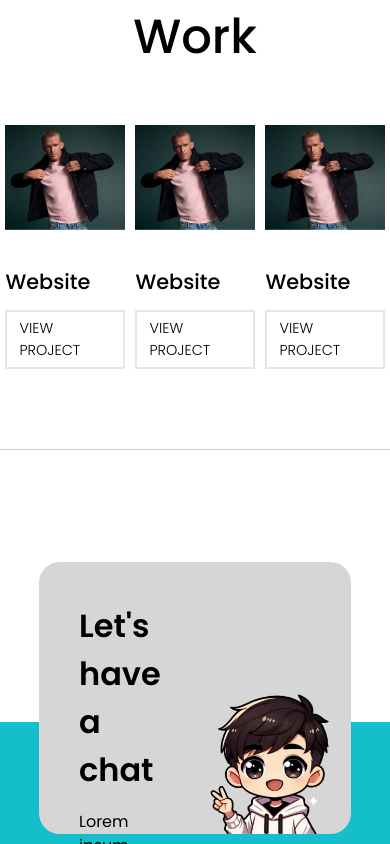
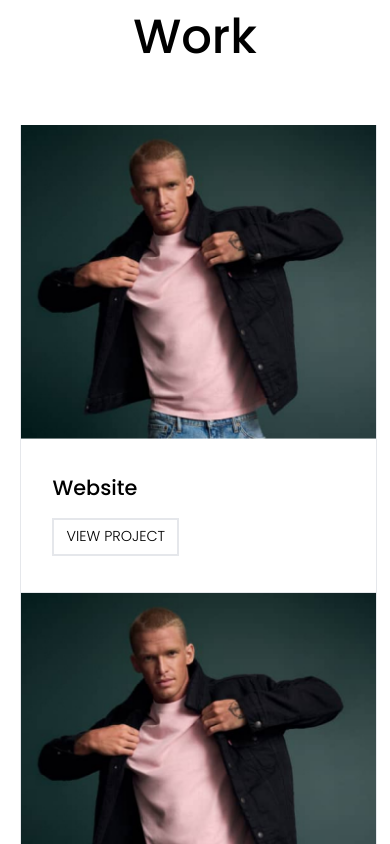
Before and after one commit to TCB2307/tcb2307.github.io, a React (Vite) app: page / in a window 390 px wide. Shown: the part 3460-4304 px from the top of the page. Built offline with nearby package versions, Linux system fonts and the light colour scheme.

Commit message:
responsive for work

```diff
--- a/src/components/Work.jsx
+++ b/src/components/Work.jsx
@@ -2,14 +2,14 @@ import img02 from "../images/img02.jpg";
 
 function WorkDetail() {
   return (
-    <div className="flex flex-col w-11/12">
-      <div className="flex justify-center">
-        <img src={img02} alt="logo" className="w-11/12" />
+    <div className="flex flex-col w-11/12 skill-m:mx-[5%]">
+      <div className="flex justify-center skill-m:border-l-[1px] skill-m:border-r-[1px]">
+        <img src={img02} alt="logo" className="w-11/12 skill-m:w-full" />
       </div>
-      <div className="flex justify-center text-4xl font-medium pb-2 pt-8">
+      <div className="flex justify-center text-4xl font-medium pb-2 pt-8 skill-m:pl-[5%] skill-m:pt-[8%] skill-m:pb-[3%] skill-m:border-l-[1px] skill-m:border-r-[1px]">
         <div className="w-11/12 text-[1.3rem]">Website</div>
       </div>
-      <div className="flex justify-center text-[0.9rem] font-light">
+      <div className="flex justify-center text-[0.9rem] font-light skill-m:pl-[5%] skill-m:pb-[10%] skill-m:border-l-[1px] skill-m:border-r-[1px] skill-m:border-b-[1px]">
         <div className="w-11/12">
           <div className="px-3 py-[6px] border-2 inline-block cursor-pointer">
             VIEW PROJECT
@@ -27,9 +27,9 @@ function Work() {
         <div className="flex justify-center text-10 text-5xl font-medium pt-4 pb-16">
           Work
         </div>
-        <div className="flex justify-center bottom-20">
+        <div className="flex justify-center bottom-20 skill:mx-5">
           <div className=" max-w-[1540px]">
-            <div className="flex">
+            <div className="flex skill-sm:block phone:block">
               <WorkDetail />
               <WorkDetail />
               <WorkDetail />
```
